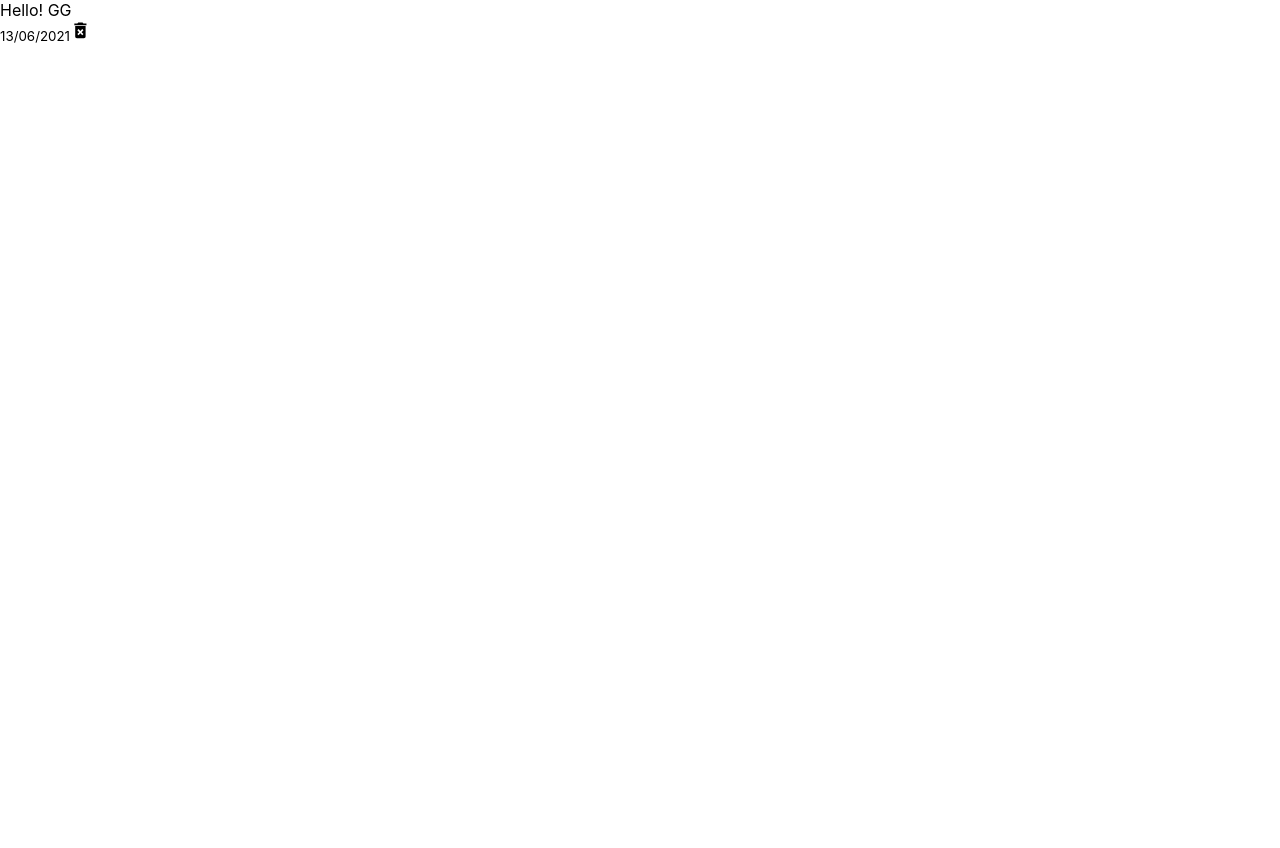
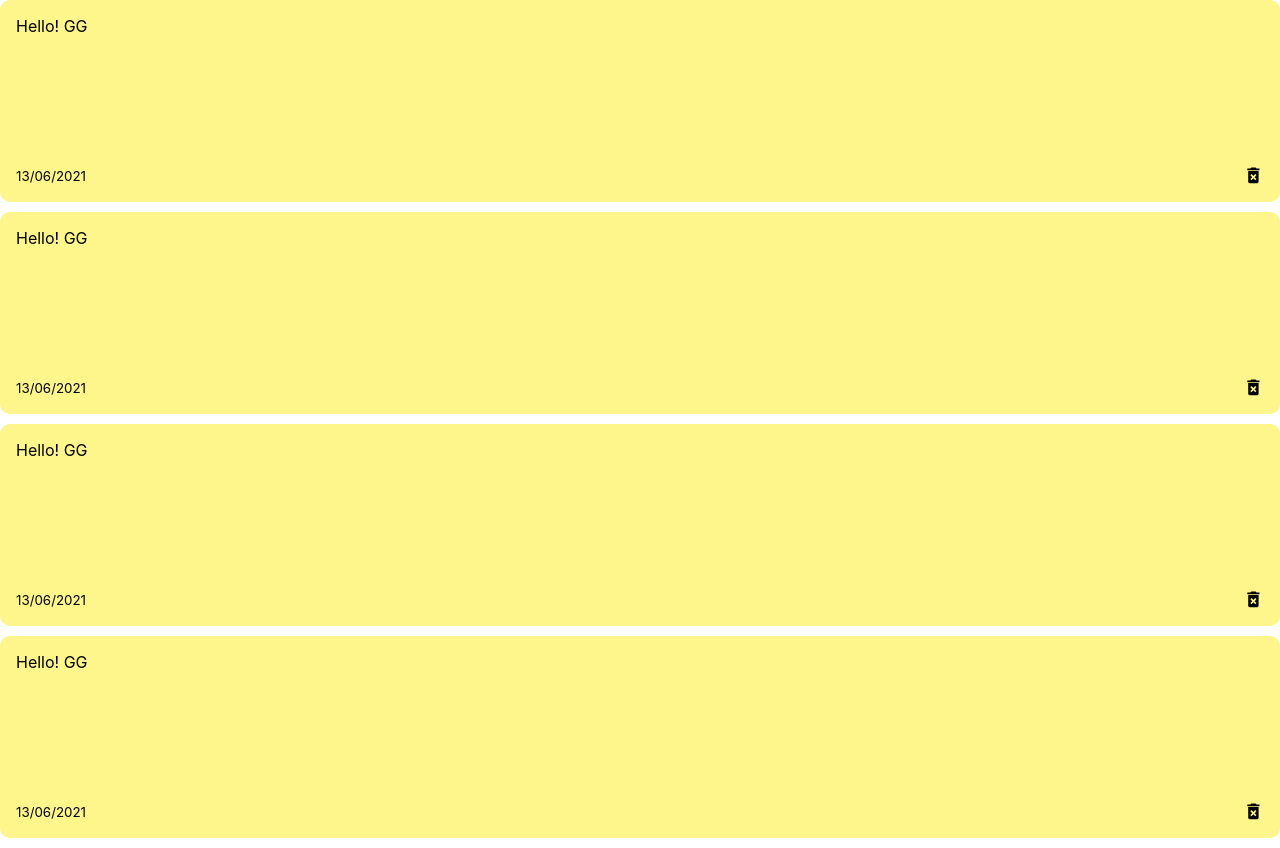
Before and after one commit to Sparye/react-notes-app, a React (Create React App) app: page / in a window 1280 px wide. Before the commit the page ends 800 px from the top, so only its background shows below. Built offline with nearby package versions, Linux system fonts and the light colour scheme.

Commit message:
added css for note and note list

```diff
--- a/src/App.js
+++ b/src/App.js
@@ -1,8 +1,10 @@
 import NotesList from './components/NotesList';
 const App = () => {
-    return <div className='container'>
+    return (
+    <div className='container'>
         <NotesList />
     </div>
+    );
 }
 
 export default App;
--- a/src/components/NotesList.js
+++ b/src/components/NotesList.js
@@ -4,6 +4,9 @@
     return(
         <div className='notes-list'>
             <Note />
+            <Note />
+            <Note />
+            <Note />
         </div>
     );
 };
--- a/src/index.css
+++ b/src/index.css
@@ -11,3 +11,20 @@
   font-family: source-code-pro, Menlo, Monaco, Consolas, 'Courier New',
     monospace;
 }
+
+.note{
+  background-color: #fef68a;
+  margin-bottom: 10px;
+  padding: 1rem;
+  min-height: 170px;
+  display: flex;
+  flex-direction: column;
+  justify-content: space-between;
+  border-radius: 10px;
+}
+
+.note-footer{
+  display: flex;
+  align-items: center;
+  justify-content: space-between;
+}
```
